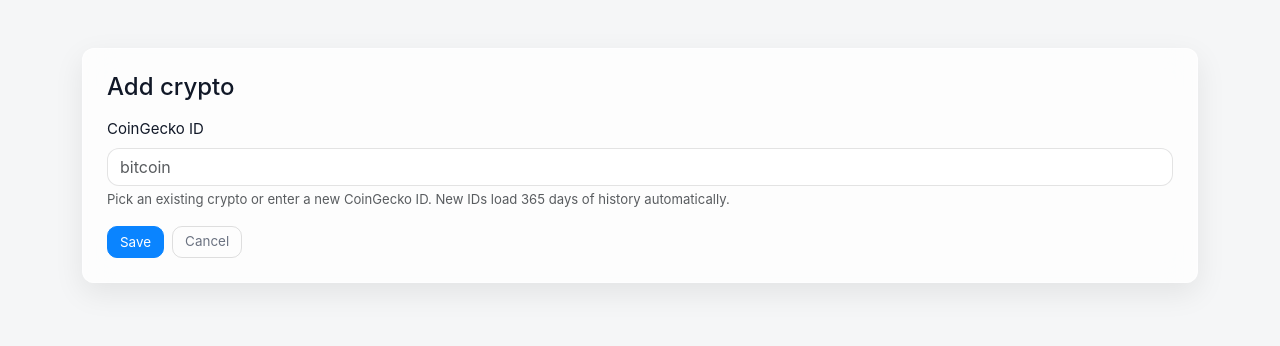
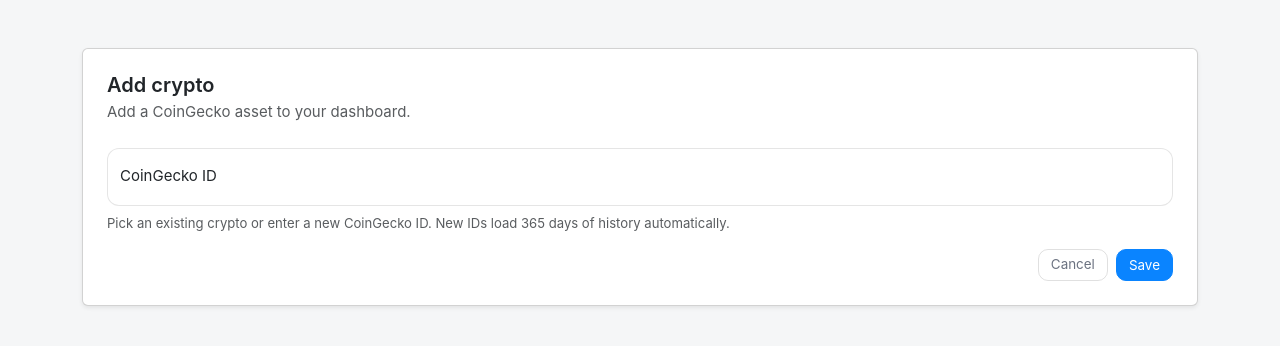
Before and after one commit to nytio/cripto_traker, a Flask app: page /cryptos/new in a window 1280 px wide. Shown: the part 52-398 px from the top of the page. Run offline with Flask 3, Linux system fonts and the light colour scheme; the visitor is signed in with stand-in values (Sample User, id 1); tables that the repository leaves empty hold one stand-in row (values such as "Sample post"); parts of the project's set-up code (start-up, migrations or seed data) failed here and were passed over; some libraries are stand-ins or nearby versions.

Commit message:
Formulario “Add crypto” minimalista

```diff
--- a/web/app/static/js/app.js
+++ b/web/app/static/js/app.js
@@ -147,6 +147,16 @@ document.addEventListener("DOMContentLoaded", () => {
     clearPendingToast();
   }
 
+  document.querySelectorAll("form[data-validate='1']").forEach((form) => {
+    form.addEventListener("submit", (event) => {
+      if (!form.checkValidity()) {
+        event.preventDefault();
+        event.stopPropagation();
+      }
+      form.classList.add("was-validated");
+    });
+  });
+
   if (window.bootstrap && bootstrap.Tooltip) {
     document.querySelectorAll("[data-ct-tooltip]").forEach((el) => {
       const tooltipText = el.getAttribute("data-ct-tooltip");
--- a/web/app/templates/cryptos_new.html
+++ b/web/app/templates/cryptos_new.html
@@ -1,13 +1,17 @@
 {% extends "base.html" %}
 
 {% block content %}
-  <div class="ct-card p-4">
-    <h1 class="h4 mb-3">Add crypto</h1>
-    <form method="post" action="{{ url_for('cryptos.create_crypto') }}">
+  <div class="card shadow-sm">
+    <div class="card-body p-4">
+      <div class="mb-4">
+        <h1 class="h5 fw-semibold mb-1">Add crypto</h1>
+        <p class="text-muted mb-0">Add a CoinGecko asset to your dashboard.</p>
+      </div>
+      <form method="post" action="{{ url_for('cryptos.create_crypto') }}" class="needs-validation" data-validate="1" novalidate>
         <input type="hidden" name="csrf_token" value="{{ csrf_token() }}">
-      <div class="mb-3">
-        <label for="coingecko_id" class="form-label">CoinGecko ID</label>
+        <div class="form-floating mb-2">
           <input type="text" class="form-control" id="coingecko_id" name="coingecko_id" placeholder="bitcoin" pattern="[a-z0-9-]{2,50}" list="coingecko-list" required>
+          <label for="coingecko_id">CoinGecko ID</label>
           <datalist id="coingecko-list">
             {% for crypto in existing_cryptos %}
               <option value="{{ crypto.coingecko_id }}">
@@ -15,14 +19,17 @@
               </option>
             {% endfor %}
           </datalist>
-        <div class="form-text">
+          <div class="invalid-feedback">Enter a valid CoinGecko ID (2-50 lowercase characters).</div>
+          <div class="valid-feedback">Looks good.</div>
+        </div>
+        <div class="text-muted small mb-3">
           Pick an existing crypto or enter a new CoinGecko ID. New IDs load 365 days of history automatically.
         </div>
-      </div>
-      <div class="d-flex gap-2">
+        <div class="d-flex justify-content-end gap-2">
+          <a class="btn btn-sm btn-outline-secondary" href="{{ url_for('dashboard.index') }}">Cancel</a>
           <button type="submit" class="btn btn-sm btn-primary">Save</button>
-        <a class="btn btn-sm btn-outline-secondary" href="{{ url_for('dashboard.index') }}">Cancel</a>
         </div>
       </form>
     </div>
+  </div>
 {% endblock %}
```
Lines whose indentation alone changed are shown as unchanged.
